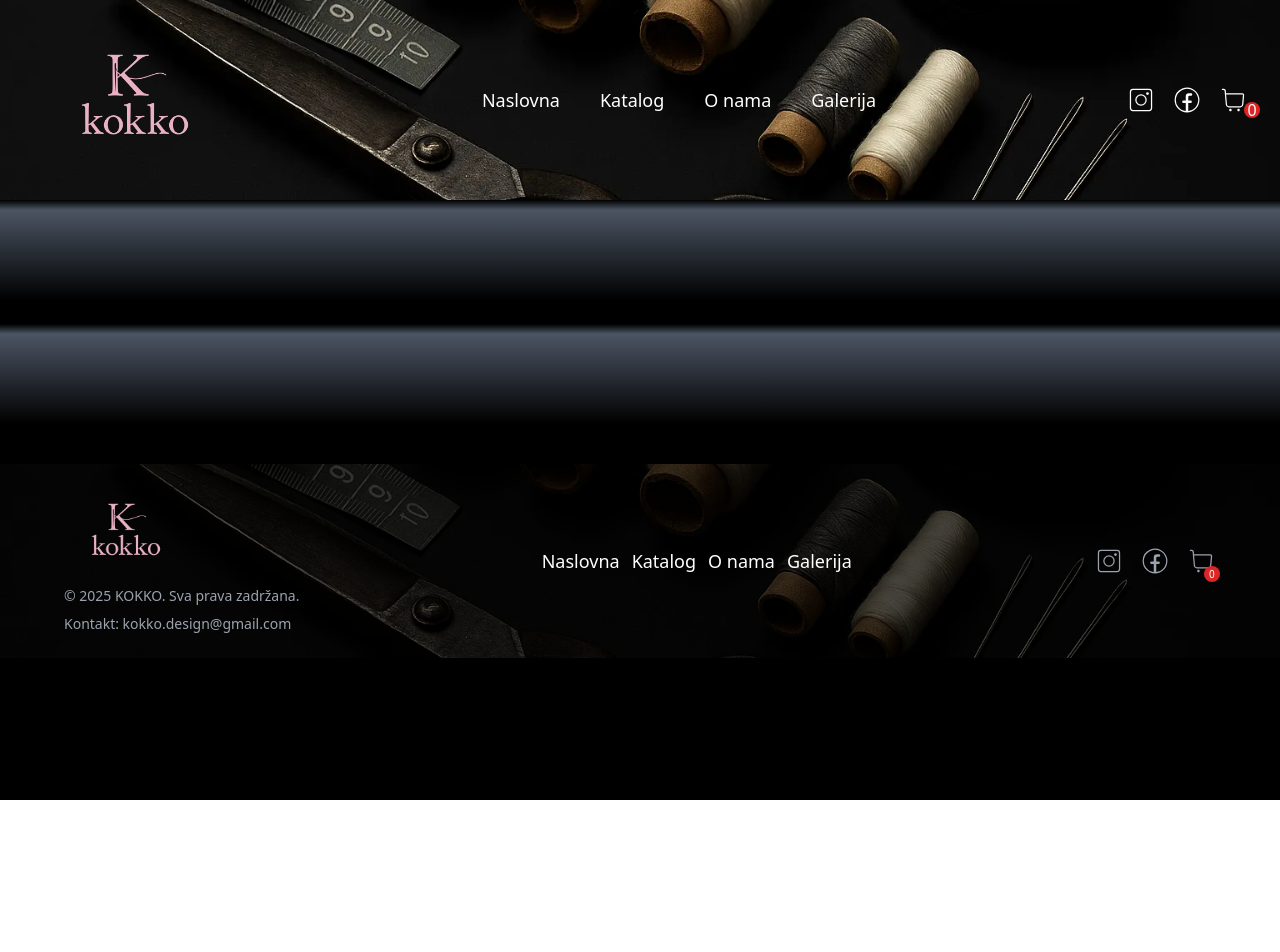
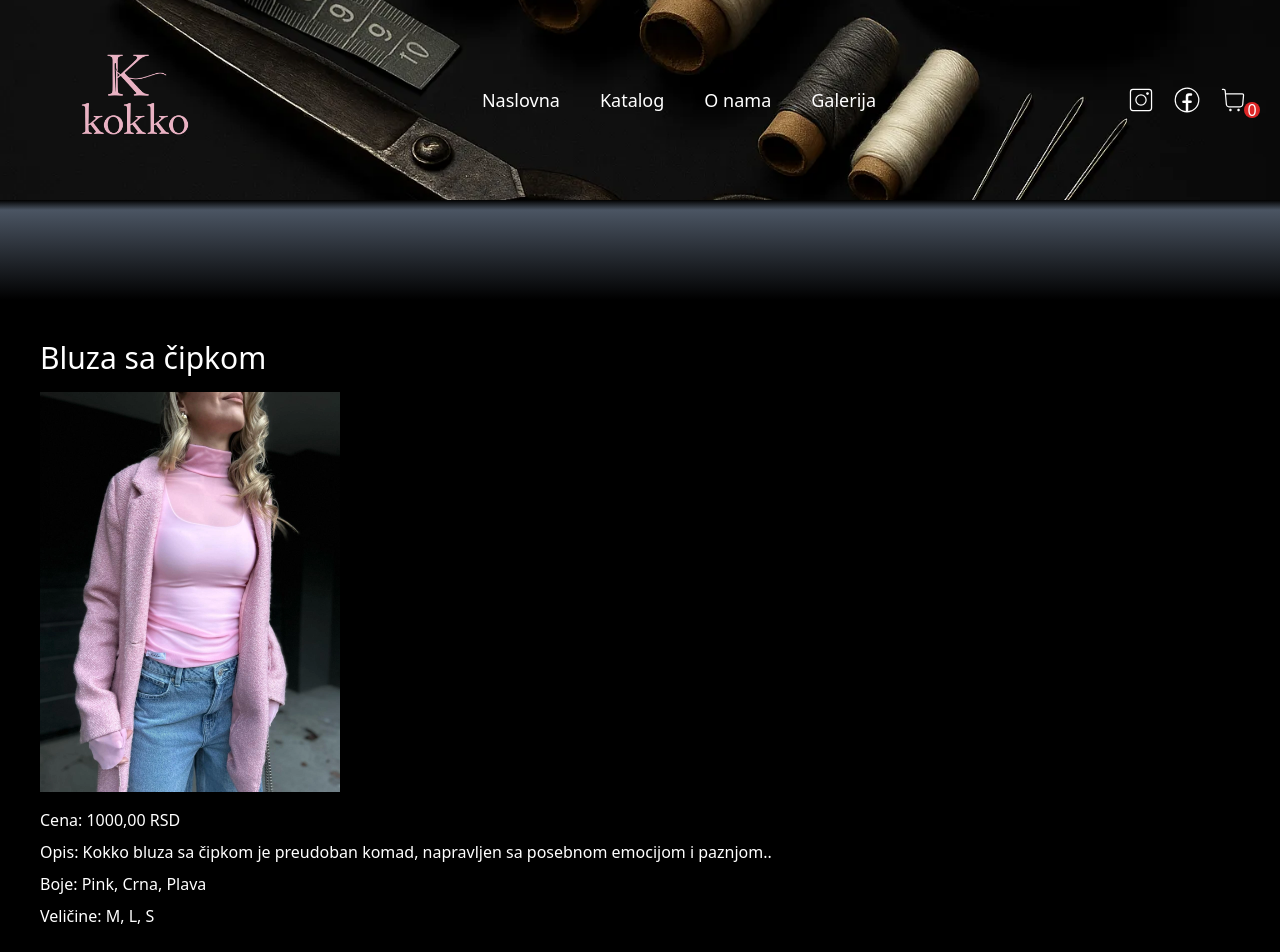
Before and after one commit to BokeeJ/kokko, a React (Vite) app: page /katalog/1 in a window 1280 px wide. Shown: the top 952 px of the page. Before the commit the page ends 800 px from the top, so only its background shows below. Built offline with nearby package versions, Linux system fonts and the light colour scheme.

Commit message:
articalDetail

```diff
--- a/src/App.jsx
+++ b/src/App.jsx
@@ -30,7 +30,7 @@ function App() {
     setBrojac(korpa.length)
   }, [])
 
-  console.log(menuRef);
+
 
   return (
     <div className="relative min-h-screen bg-black h-full">
--- /dev/null
+++ b/src/Components/ArtikalDetalj.jsx
@@ -0,0 +1,31 @@
+import { useParams } from "react-router-dom";
+import katalog from "../services/Katalog.js"
+
+function ArtikalDetalj() {
+    const { id } = useParams();
+
+    console.log("ID iz URL-a:", id);
+    console.log("Tip ID-ja:", typeof id);
+    console.log("Svi ID-jevi u katalogu:", katalog.map((k) => k.id));
+
+    console.log("Svi ID-jevi u katalogu:", katalog.map(k => k.id))
+
+    const proizvod = katalog.find((item) => item.id === parseInt(id));
+
+    if (!proizvod) {
+        return <p className="text-white p-10">Proizvod nije pronađen.</p>;
+    }
+
+    return (
+        <div className="text-white p-10">
+            <h2 className="text-3xl mb-4">{proizvod.naziv}</h2>
+            <img src={proizvod.slika} className="w-[300px] mb-4" />
+            <p className="mb-2">Cena: {proizvod.cena},00 RSD</p>
+            <p className="mb-2">Opis: {proizvod.opis}</p>
+            <p className="mb-2">Boje: {proizvod.boja.join(", ")}</p>
+            <p className="mb-2">Veličine: {proizvod.velicina.join(", ")}</p>
+        </div>
+    );
+}
+
+export default ArtikalDetalj;
--- a/src/Components/Footer.jsx
+++ b/src/Components/Footer.jsx
@@ -14,8 +14,8 @@ function Footer(props) {
             <div className="relative max-w-6xl mx-auto flex flex-col md:flex-row justify-between items-center gap-4">
 
                 {/* Leva strana */}
-                <div className="text-center md:text-left">
-                    <img src="/2.png" alt="logoKokko" className="w-[120px] h-[90px] object-contain mx-auto md:mx-0" />
+                <div className="text-center md:text-left flex flex-col justify-center items-center">
+                    <img src="/2.png" alt="logoKokko" className="w-[140px] h-[110px] object-contain mx-auto md:mx-0" />
                     <p className="text-sm mt-2">© 2025 KOKKO. Sva prava zadržana.</p>
                     <p className="text-sm mt-2">Kontakt: kokko.design@gmail.com</p>
                 </div>
--- a/src/Components/MiniBar.jsx
+++ b/src/Components/MiniBar.jsx
@@ -12,7 +12,7 @@ function MiniBar() {
                     Katalog
                 </Link>
                 <Link to={'/oMeni'} className="cursor-pointer hover:text-pink-200 relative after:absolute after:left-0 after:bottom-0 after:h-[2px] after:bg-pink-200 after:w-0 hover:after:w-[50%] after:transition-all after:duration-300">
-                    Omeni
+                    O meni
                 </Link>
                 <Link to={'/galerija'} className="cursor-pointer hover:text-pink-200 relative after:absolute after:left-0 after:bottom-0 after:h-[2px] after:bg-pink-200 after:w-0 hover:after:w-[50%] after:transition-all after:duration-300">
                     Galerija
--- a/src/main.jsx
+++ b/src/main.jsx
@@ -11,6 +11,7 @@ import Galerija from './pages/Galerija.jsx'
 import PageNotFound from './pages/PageNotFound.jsx'
 import Korpa from './pages/Korpa.jsx'
 import OrderInformation from './services/OrderInformation.jsx'
+import ArtikalDetalj from './Components/ArtikalDetalj.jsx'
 
 const router = createBrowserRouter([
   {
@@ -45,6 +46,10 @@ const router = createBrowserRouter([
       {
         path: 'order',
         element: <OrderInformation />
+      },
+      {
+        path: 'katalog/:id',
+        element: <ArtikalDetalj />
       }
     ]
   }
--- a/src/pages/Katalog.jsx
+++ b/src/pages/Katalog.jsx
@@ -1,6 +1,6 @@
 import React, { useState } from 'react'
 import katalog from '../services/Katalog'
-import { useOutletContext } from "react-router-dom"
+import { Link, useOutletContext } from "react-router-dom"
 import { motion, AnimatePresence } from "framer-motion"
 
 
@@ -24,7 +24,7 @@ function Katalog() {
         const korpa = JSON.parse(localStorage.getItem("korpa")) || []
 
         korpa.push({
-            id: item.id,
+            id: Number(item.id),
             naziv: item.naziv,
             slika: item.slika,
             cena: item.cena,
@@ -41,6 +41,7 @@ function Katalog() {
 
     return (
         <div className="flex flex-col gap-6 p-4">
+            <h1 className='text-white text-3xl m-5 '>Katalog</h1>
             <AnimatePresence>
                 {poruka && (
                     <motion.div
@@ -62,10 +63,13 @@ function Katalog() {
                     <div key={item.id} className="flex gap-4 w-full bg-black rounded-xl shadow-md overflow-hidden">
                         {/* Slika */}
                         <div>
-                            <img className="w-[150px] h-[200px] object-cover" src={item.slika} alt={item.naziv} />
+                            <Link to={`/katalog/${item.id}`}>
+                                <img className="w-[150px] h-[200px] object-cover" src={item.slika} alt={item.naziv} />
+                            </Link>
                         </div>
 
                         {/* Podaci */}
+
                         <div className="p-5 flex flex-col w-[50%] justify-between">
                             <div className="space-y-2">
                                 <p className="text-white text-xl">{item.naziv}</p>
@@ -111,6 +115,7 @@ function Katalog() {
                                 </button>
                             </div>
                         </div>
+
                     </div>
                 )
             })}
--- a/src/pages/Korpa.jsx
+++ b/src/pages/Korpa.jsx
@@ -21,6 +21,9 @@ function Korpa() {
         setBrojac(novaKorpa.length)
     }
 
+    let korpaPrazna = artikli.length === 0;
+
+
     return (
         <div className='lg:flex justify-between'>
             {/* korpa */}
@@ -32,8 +35,8 @@ function Korpa() {
                     artikli.map((artikal, i) => (
 
                         <div key={i} className="flex gap-4 bg-black p-4 rounded-xl items-center">
-
-                            <img src={artikal.slika} alt={artikal.naziv} className="w-[100px] h-[120px] object-cover" />
+                            <Link to={`/katalog/${artikal.id}`}>
+                                <img src={artikal.slika} alt={artikal.naziv} className="w-[100px] h-[120px] object-cover" /></Link>
                             <div className="flex flex-col gap-1 text-white">
                                 <p>{artikal.naziv}</p>
                                 <p>Boja: {artikal.boja}</p>
@@ -56,10 +59,18 @@ function Korpa() {
                 <p className="text-white">
                     {artikli.reduce((ukupno, artikal) => ukupno + artikal.cena, 0)},00 RSD
                 </p>
-                <Link to={'/order'}>
-                    <button className="mt-4 text-white bg-pink-500 px-4 py-2 rounded hover:bg-pink-600">
-                        Nastavi</button>
-                </Link>
+                {korpaPrazna ? <button
+                    disabled
+                    className="mt-4 text-white bg-gray-500 px-4 py-2 rounded opacity-50 cursor-not-allowed"
+                >
+                    Nastavi
+                </button>
+                    : <div className='flex flex-col'>
+                        <Link className='mt-4  text-white bg-pink-500 px-4 py-2  rounded hover:bg-pink-600' to={'/katalog'}>Nastavi sa kupovinom</Link>
+                        <Link className="mt-4  text-white bg-pink-500 px-4 py-2 rounded hover:bg-pink-600" to={'/order'}>
+                            Nastavi sa placanjem
+                        </Link></div>}
+
             </div>
         </div>
 
--- a/src/services/Katalog.js
+++ b/src/services/Katalog.js
@@ -1,10 +1,12 @@
+
+
 const katalog = [
     {
         id: 1,
         naziv: 'Bluza sa čipkom',
         cena: 1000,
         slika: '/slikabr1.webp',
-        opis: 'Kokko je brend koji se bavi proizvodnjom i prodajom nameštaja i dekoracija za dom. Naš cilj je da vam pružimo jedinstvene proizvode koji će obogatiti vaš prostor i učiniti ga udobnijim.',
+        opis: 'Kokko bluza sa čipkom je preudoban komad, napravljen sa posebnom emocijom i paznjom..',
         boja: ['Pink', 'Crna', 'Plava'],
         velicina: ['M', 'L', 'S'],
     },
@@ -13,10 +15,11 @@ const katalog = [
         naziv: 'Kokko Elegant',
         cena: 1500,
         slika: '/slikabr2.webp',
-        opis: 'Kokko je brend koji se bavi proizvodnjom i prodajom nameštaja i dekoracija za dom. Naš cilj je da vam pružimo jedinstvene proizvode koji će obogatiti vaš prostor i učiniti ga udobnijim.',
+        opis: 'Kokko Elegant bluza je jako moderna, univerzalna, za sve moguce situacije..',
         boja: ['Tigar', 'Crna', 'Plava'],
         velicina: ['M', 'L', 'S'],
     }
 ]
 
+
 export default katalog;
```
